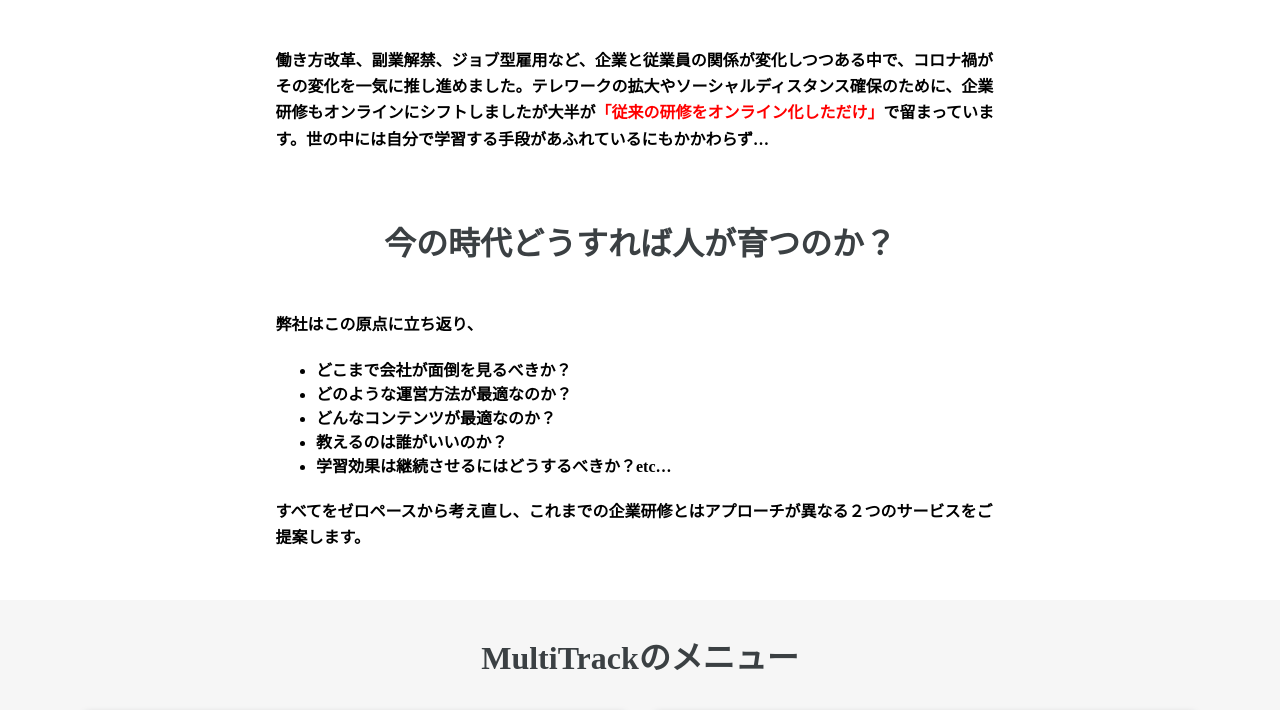
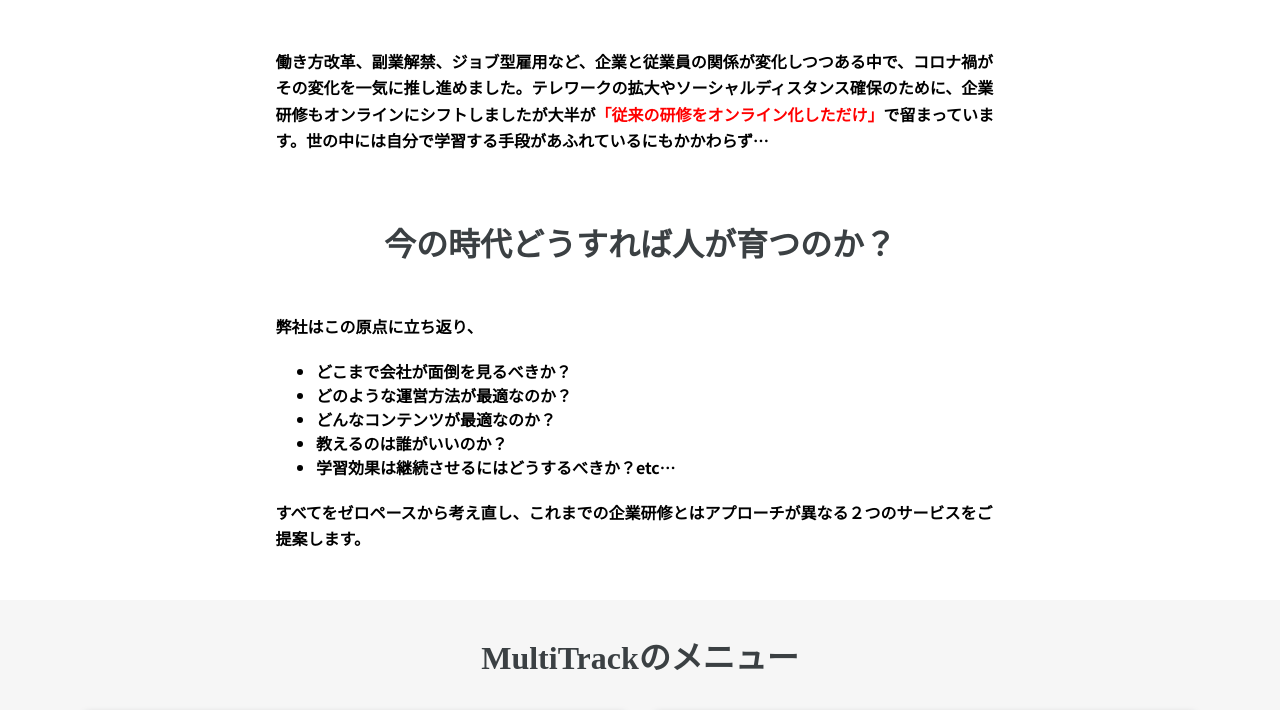
Before and after one commit to misato1213/MTLP, a website: page index.html in a window 1280 px wide. Shown: the part 527-1237 px from the top of the page. Drawn offline with nearby package versions, Linux system fonts and the light colour scheme.

Commit message:
20200102

```diff
--- a/index.html
+++ b/index.html
@@ -13,6 +13,8 @@
         <link href="dist/css/style.css" rel="stylesheet" type="text/css" />
         <link href="https://use.fontawesome.com/releases/v5.6.1/css/all.css" rel="stylesheet" />
         <link rel="stylesheet" href="https://cdnjs.cloudflare.com/ajax/libs/animate.css/3.7.2/animate.css" />
+		<link rel="preconnect" href="https://fonts.gstatic.com">
+		<link href="https://fonts.googleapis.com/css2?family=Noto+Sans+JP:wght@700&family=Noto+Serif+JP&display=swap" rel="stylesheet">
         <script src="https://ajax.googleapis.com/ajax/libs/jquery/3.3.1/jquery.min.js"></script>
 
         <title>株式会社コンサルジェント MultiTrack事業部</title>
```
Also changed, not shown: dist/css/style.css.
